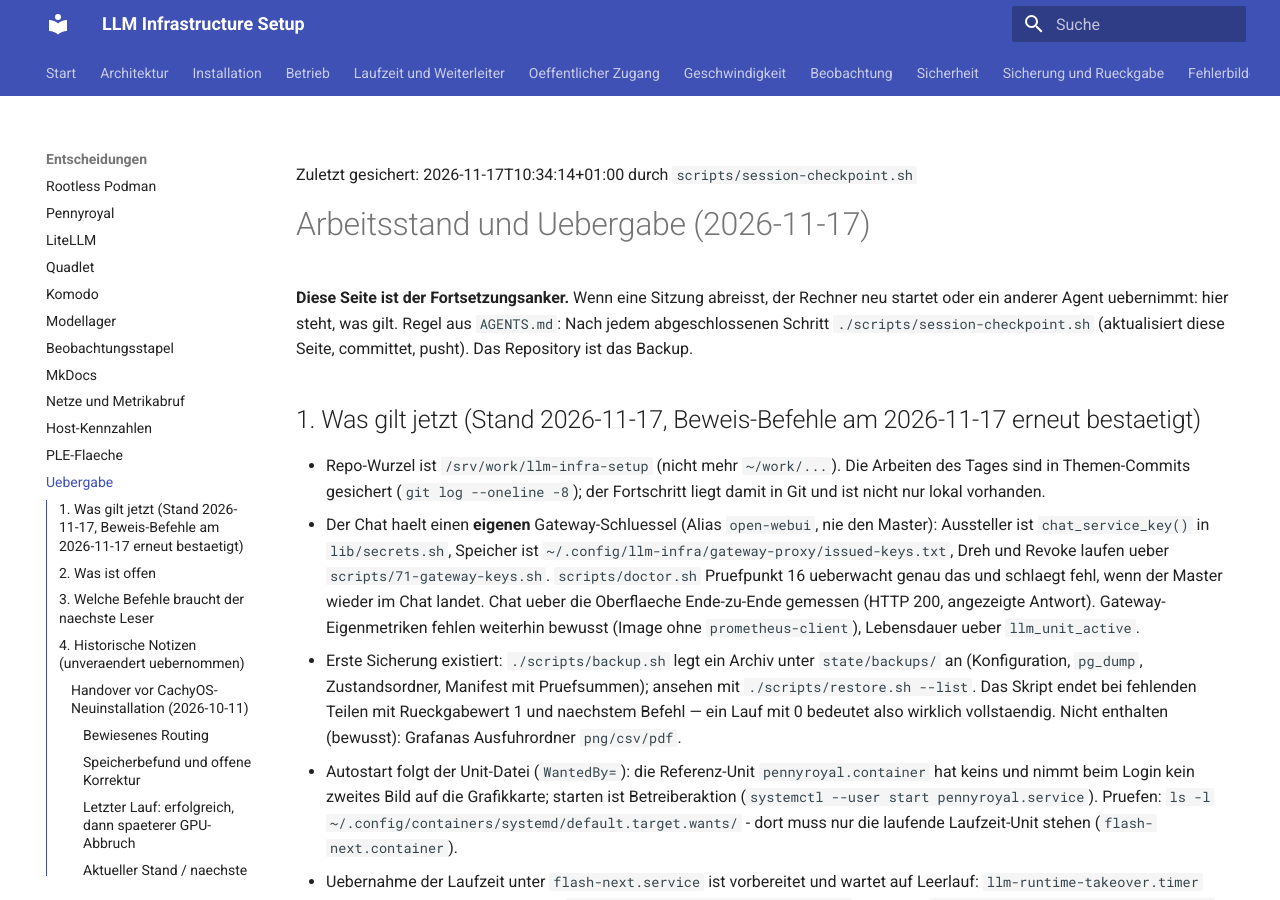
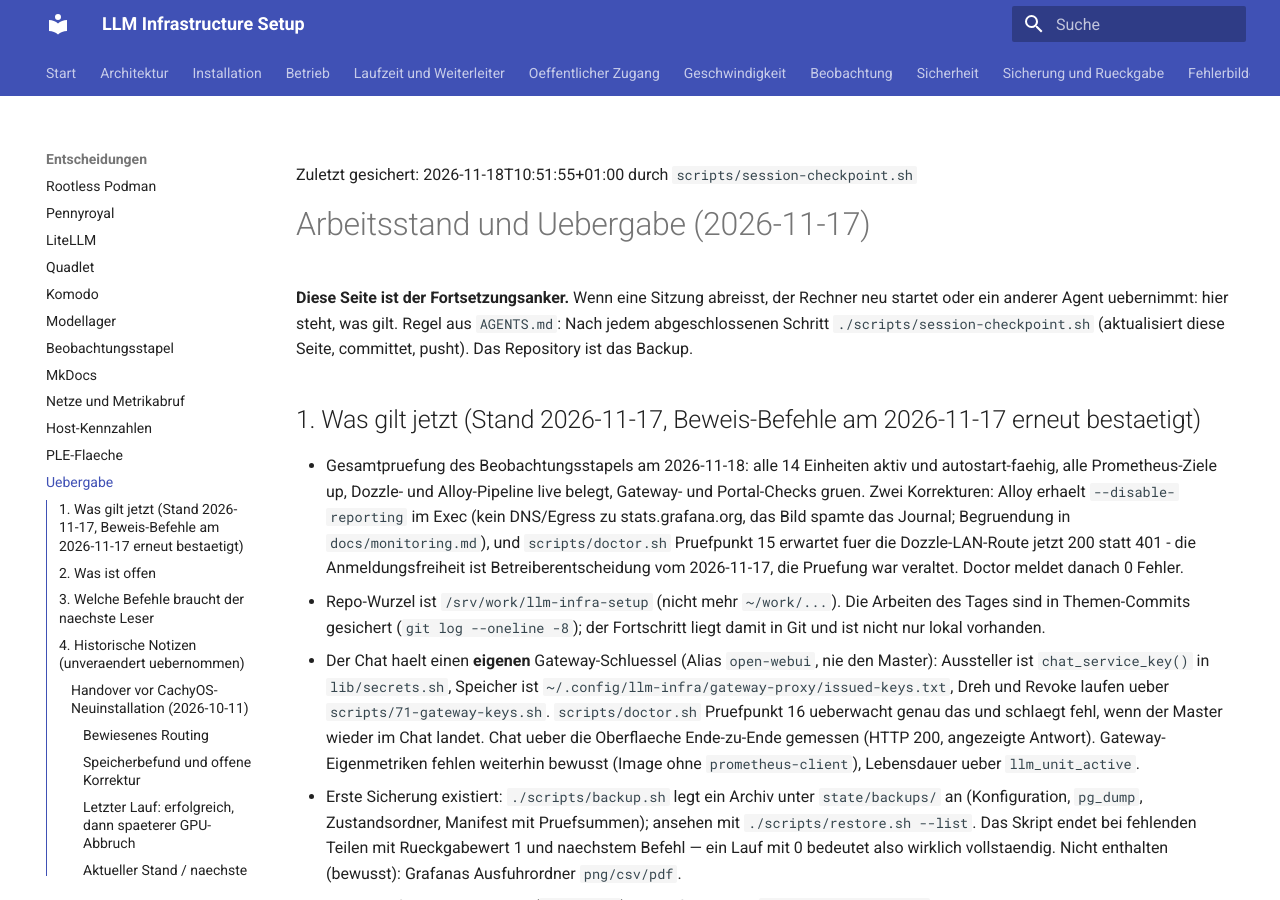
Before and after one commit to thomasdenk79-cyber/llm-infra-setup, an MkDocs documentation site: the page built from docs/HANDOFF.md, in a window 1280 px wide and 900 px high. Built offline with MkDocs 1.6.1 and Material for MkDocs 9.7.7, drawn with Linux system fonts in a browser that asks for light colours; some of the changed text lies outside the part shown.

Commit message:
stand: 2026-11-18T10:51 gesichert (4 Dateien)

```diff
--- a/docs/HANDOFF.md
+++ b/docs/HANDOFF.md
@@ -1,4 +1,4 @@
-Zuletzt gesichert: 2026-11-17T10:34:14+01:00 durch `scripts/session-checkpoint.sh`
+Zuletzt gesichert: 2026-11-18T10:51:55+01:00 durch `scripts/session-checkpoint.sh`
 
 # Arbeitsstand und Uebergabe (2026-11-17)
 
@@ -10,6 +10,14 @@ Das Repository ist das Backup.
 
 ## 1. Was gilt jetzt (Stand 2026-11-17, Beweis-Befehle am 2026-11-17 erneut bestaetigt)
 
+* Gesamtpruefung des Beobachtungsstapels am 2026-11-18: alle 14 Einheiten aktiv
+  und autostart-faehig, alle Prometheus-Ziele up, Dozzle- und Alloy-Pipeline
+  live belegt, Gateway- und Portal-Checks gruen. Zwei Korrekturen: Alloy erhaelt
+  `--disable-reporting` im Exec (kein DNS/Egress zu stats.grafana.org, das Bild
+  spamte das Journal; Begruendung in `docs/monitoring.md`), und `scripts/doctor.sh`
+  Pruefpunkt 15 erwartet fuer die Dozzle-LAN-Route jetzt 200 statt 401 - die
+  Anmeldungsfreiheit ist Betreiberentscheidung vom 2026-11-17, die Pruefung war
+  veraltet. Doctor meldet danach 0 Fehler.
 * Repo-Wurzel ist `/srv/work/llm-infra-setup` (nicht mehr `~/work/...`).
   Die Arbeiten des Tages sind in Themen-Commits gesichert (`git log --oneline -8`);
   der Fortschritt liegt damit in Git und ist nicht nur lokal vorhanden.
@@ -594,3 +602,7 @@ Cache-Gegenprobe auch in der englischen LAN-Deckung
 ## Notiz 2026-11-17T10:34:14+01:00
 
 Ein-Zeilen-Prompt fuer den Windows-Agenten in der Checkliste
+
+## Notiz 2026-11-18T10:51:55+01:00
+
+Alloy: Report-Spam deaktiviert; Doctor-Pruefpunkt 15 auf Dozzle-Sollstand 200 aktualisiert
```
Also changed, not shown: docs/monitoring.md (+6 -0 lines), 2 other files.
